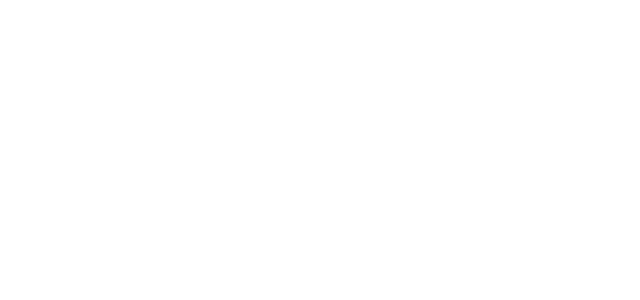
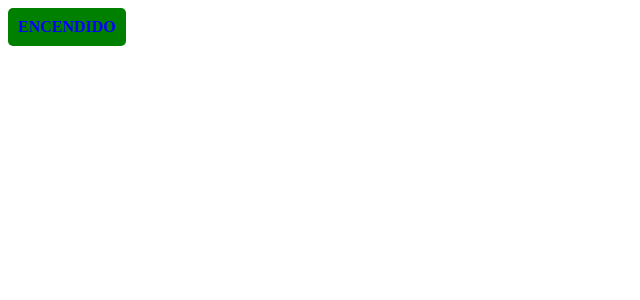
Before and after one commit to vidasanta/hola-mundo-3, a React (Vite) app: page /pantalla10 in a window 1280 px wide. Before the commit this address had no page. Shown: the top 300 px of the page, without its empty margins (0-640 px from the left). Built offline with nearby package versions, Linux system fonts and the light colour scheme.

Commit message:
CuadroTexto

```diff
--- a/src/App.jsx
+++ b/src/App.jsx
@@ -15,7 +15,9 @@
 import { Navegacion } from './Navegacion'
 import {ImageZoom } from './ImageZoom'
 import { TextoVerdeRojo } from './TextoVerdeRojo'
+import { CuadroTexto } from './CuadroTexto'
 //const datito = true   si usamos esto tendriamos que hacer :  <Route path="/pantalla9" element={<TextoVerdeRojo datito={datito } />} />
+//const datito2 = true
 
 export default function App() {
   return (
@@ -44,6 +46,7 @@
           <Route path="/pantalla7" element={<Navegacion />} />
           <Route path="/pantalla8" element={<ImageZoom src="https://wallpapers.com/images/high/4k-blue-minimalist-deer-5fc2dalaakntatt7.jpg" scale={1.5} />} />
           <Route path="/pantalla9" element={<TextoVerdeRojo datito={false} />} />
+          <Route path="/pantalla10" element={<CuadroTexto datito2={true} />} />
         </Routes>
       </Router>
     </main>
--- /dev/null
+++ b/src/CuadroTexto.css
@@ -0,0 +1,18 @@
+
+
+.estado {
+  display: inline-block;
+  padding: 10px;
+  font-weight: bold;
+  border-radius: 5px;
+}
+
+.encendido {
+  background-color: green;
+  color: blue;
+}
+
+.apagado {
+  background-color: red;
+  color: yellow;
+}
--- /dev/null
+++ b/src/CuadroTexto.jsx
@@ -0,0 +1,13 @@
+
+
+
+import React from 'react';
+import './CuadroTexto.css'; // Importa el archivo CSS
+
+export const CuadroTexto = ({ datito2 }) => {
+  return (
+    <div className={`estado ${datito2 ? 'encendido' : 'apagado'}`}>
+      {datito2 ? 'ENCENDIDO' : 'APAGADO'}
+    </div>
+  );
+};
```
